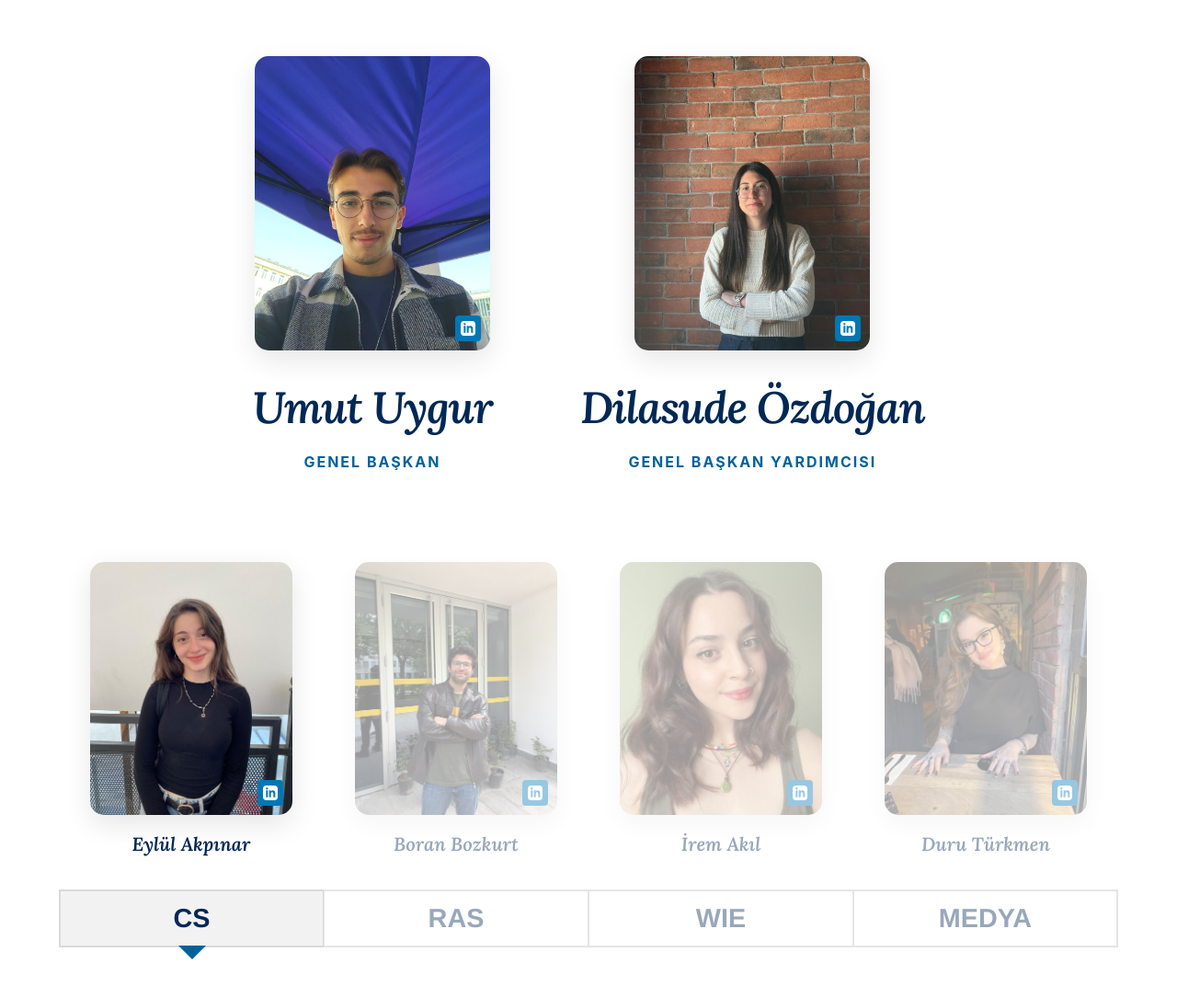
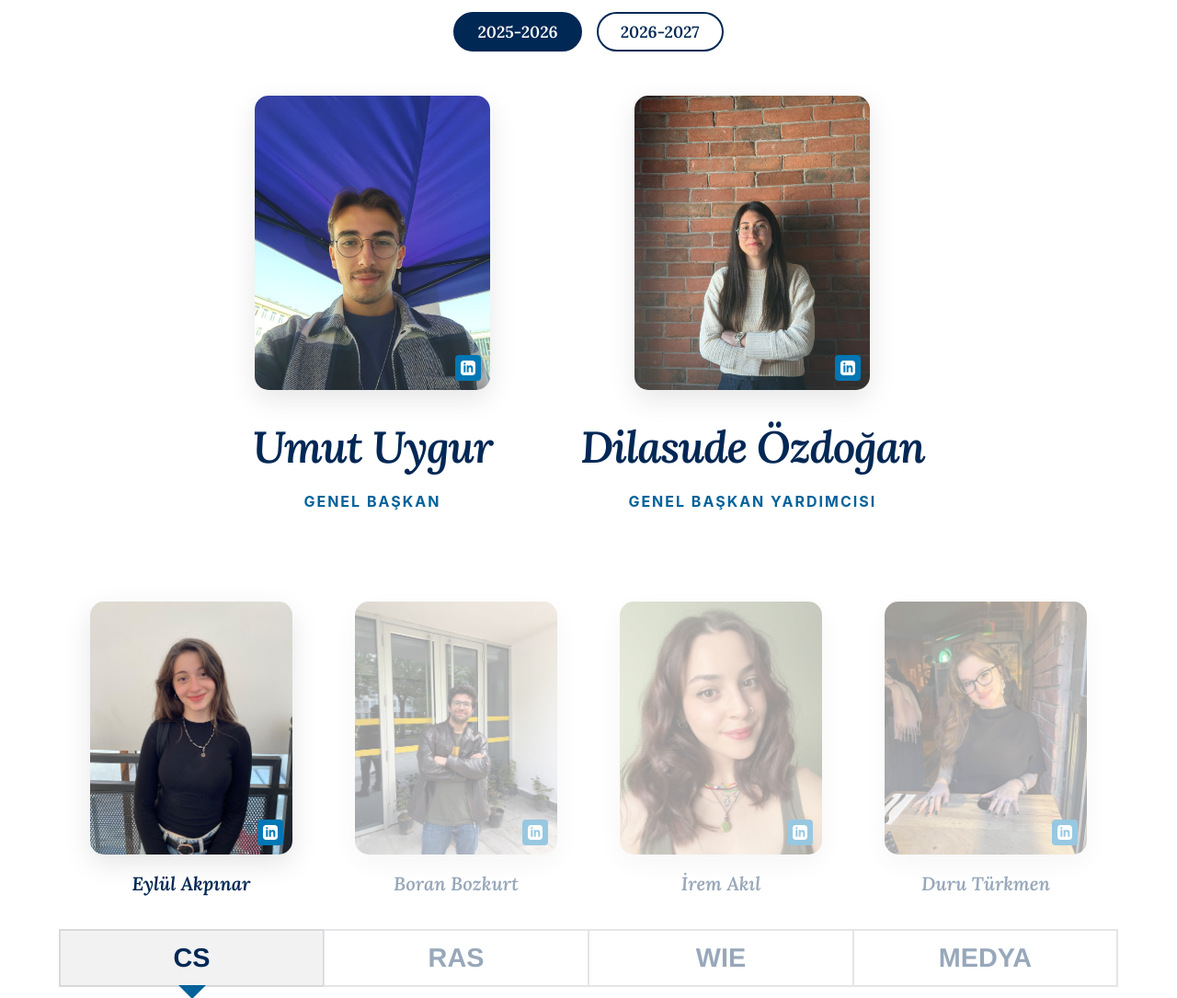
Before and after one commit to OmerHarmankayaC/IEEE-WebSite, a website: page index.html in a window 1280 px wide. Shown: the part 3979-5064 px from the top of the page at 92% size. Drawn offline with Linux system fonts and the light colour scheme.

Commit message:
feat: add year switcher component to team section and implement dynamic content loading for different academic years

```diff
--- a/assets/css/styles.css
+++ b/assets/css/styles.css
@@ -1684,3 +1684,39 @@ h1, h2, h3, h4, .huge-text {
         min-width: 0 !important;
     }
 }
+
+/* Year Switcher Styles */
+.year-switcher-container {
+    display: flex;
+    justify-content: center;
+    gap: 1rem;
+    flex-wrap: wrap;
+    margin-bottom: 3rem;
+}
+
+.year-btn {
+    background: transparent;
+    border: 2px solid var(--ted-navy);
+    color: var(--ted-navy);
+    padding: 0.5rem 1.5rem;
+    font-family: 'Lora', serif;
+    font-weight: 600;
+    font-size: 1.1rem;
+    border-radius: 50px;
+    cursor: pointer;
+    transition: all 0.3s ease;
+}
+
+.year-btn:hover {
+    background: rgba(18, 30, 48, 0.1);
+}
+
+.year-btn.active {
+    background: var(--ted-navy);
+    color: var(--white);
+}
+
+/* Fade transition for team elements */
+#presidential-office-container, .team-tabs-container, .carousels-wrapper {
+    transition: opacity 0.2s ease-in-out;
+}
--- a/assets/js/app.js
+++ b/assets/js/app.js
@@ -140,7 +140,33 @@ document.addEventListener('DOMContentLoaded', () => {
         <p class="leader-name">${name}</p>
     `;
 
-    const teamData = {
+    const allYearsData = {
+        "2025-2026": {
+            presidential: `
+                <div class="president-box">
+                    <div class="gb-avatar" style="background-image: url('assets/images/people-pictures/umut-uygur-baskan.jpg');">
+                        <a href="https://www.linkedin.com/in/umut-uygur/" target="_blank" class="member-linkedin" title="LinkedIn Profile">
+                            <svg viewBox="0 0 24 24" fill="currentColor">
+                                <path d="M19 0h-14c-2.761 0-5 2.239-5 5v14c0 2.761 2.239 5 5 5h14c2.762 0 5-2.239 5-5v-14c0-2.761-2.238-5-5-5zm-11 19h-3v-11h3v11zm-1.5-12.268c-.966 0-1.75-.79-1.75-1.764s.784-1.764 1.75-1.764 1.75.79 1.75 1.764-.783 1.764-1.75 1.764zm13.5 12.268h-3v-5.604c0-3.368-4-3.113-4 0v5.604h-3v-11h3v1.765c1.396-2.586 7-2.777 7 2.476v6.759z"/>
+                            </svg>
+                        </a>
+                    </div>
+                    <h3 class="gb-name">Umut Uygur</h3>
+                    <p class="gb-role">Genel Başkan</p>
+                </div>
+                <div class="president-box">
+                    <div class="gb-avatar" style="background-image: url('assets/images/people-pictures/dilasude-ozdogan-genel-baskan-yardimcisi.jpg');">
+                        <a href="https://www.linkedin.com/in/dilasude-%C3%B6zdo%C4%9Fan-b11b303b1/" target="_blank" class="member-linkedin" title="LinkedIn Profile">
+                            <svg viewBox="0 0 24 24" fill="currentColor">
+                                <path d="M19 0h-14c-2.761 0-5 2.239-5 5v14c0 2.761 2.239 5 5 5h14c2.762 0 5-2.239 5-5v-14c0-2.761-2.238-5-5-5zm-11 19h-3v-11h3v11zm-1.5-12.268c-.966 0-1.75-.79-1.75-1.764s.784-1.764 1.75-1.764 1.75.79 1.75 1.764-.783 1.764-1.75 1.764zm13.5 12.268h-3v-5.604c0-3.368-4-3.113-4 0v5.604h-3v-11h3v1.765c1.396-2.586 7-2.777 7 2.476v6.759z"/>
+                            </svg>
+                        </a>
+                    </div>
+                    <h3 class="gb-name">Dilasude Özdoğan</h3>
+                    <p class="gb-role">Genel Başkan Yardımcısı</p>
+                </div>
+            `,
+            teamData: {
                 "cs": {
                     leader: { name: "Eylül Akpınar", img: "assets/images/people-pictures/eylul-akpinar-cs-baskan.jpg", linkedin: "https://www.linkedin.com/in/eyl%C3%BCl-akp%C4%B1nar-887634343/" },
                     members: [
@@ -183,54 +209,95 @@ document.addEventListener('DOMContentLoaded', () => {
                         { name: "Zeynep Öztürk", role: "Tasarım Üyesi", img: "assets/images/people-pictures/zeynep-ozturk-tasarim.jpg", linkedin: "https://www.linkedin.com/in/zeynep-%C3%B6zt%C3%BCrk-9bbba7302/" }
                     ]
                 }
+            }
+        },
+        "2026-2027": {
+            presidential: `
+                <div class="president-box">
+                    <div class="gb-avatar" style="background-image: url(''); background-color: var(--ted-navy);">
+                    </div>
+                    <h3 class="gb-name">Açıklanacak</h3>
+                    <p class="gb-role">Genel Başkan</p>
+                </div>
+                <div class="president-box">
+                    <div class="gb-avatar" style="background-image: url(''); background-color: var(--ted-navy);">
+                    </div>
+                    <h3 class="gb-name">Açıklanacak</h3>
+                    <p class="gb-role">Genel Başkan Yardımcısı</p>
+                </div>
+            `,
+            teamData: {
+                "cs": { leader: { name: "Açıklanacak", img: "", linkedin: "javascript:void(0)" }, members: [] },
+                "ras": { leader: { name: "Açıklanacak", img: "", linkedin: "javascript:void(0)" }, members: [] },
+                "wie": { leader: { name: "Açıklanacak", img: "", linkedin: "javascript:void(0)" }, members: [] },
+                "medya": { leader: { name: "Açıklanacak", img: "", linkedin: "javascript:void(0)" }, members: [] }
+            }
+        }
     };
+
+    const loadTeamForYear = (year) => {
+        const yearData = allYearsData[year];
+        if (!yearData) return;
 
         // Populate Presidential Duo
         const presOffice = document.getElementById('presidential-office-container');
-    if(presOffice) {
-        presOffice.innerHTML = `
-            <div class="president-box">
-                <div class="gb-avatar" style="background-image: url('assets/images/people-pictures/umut-uygur-baskan.jpg');">
-                    <a href="https://www.linkedin.com/in/umut-uygur/" target="_blank" class="member-linkedin" title="LinkedIn Profile">
-                        <svg viewBox="0 0 24 24" fill="currentColor">
-                            <path d="M19 0h-14c-2.761 0-5 2.239-5 5v14c0 2.761 2.239 5 5 5h14c2.762 0 5-2.239 5-5v-14c0-2.761-2.238-5-5-5zm-11 19h-3v-11h3v11zm-1.5-12.268c-.966 0-1.75-.79-1.75-1.764s.784-1.764 1.75-1.764 1.75.79 1.75 1.764-.783 1.764-1.75 1.764zm13.5 12.268h-3v-5.604c0-3.368-4-3.113-4 0v5.604h-3v-11h3v1.765c1.396-2.586 7-2.777 7 2.476v6.759z"/>
-                        </svg>
-                    </a>
-                </div>
-                <h3 class="gb-name">Umut Uygur</h3>
-                <p class="gb-role">Genel Başkan</p>
-            </div>
-            <div class="president-box">
-                <div class="gb-avatar" style="background-image: url('assets/images/people-pictures/dilasude-ozdogan-genel-baskan-yardimcisi.jpg');">
-                    <a href="https://www.linkedin.com/in/dilasude-%C3%B6zdo%C4%9Fan-b11b303b1/" target="_blank" class="member-linkedin" title="LinkedIn Profile">
-                        <svg viewBox="0 0 24 24" fill="currentColor">
-                            <path d="M19 0h-14c-2.761 0-5 2.239-5 5v14c0 2.761 2.239 5 5 5h14c2.762 0 5-2.239 5-5v-14c0-2.761-2.238-5-5-5zm-11 19h-3v-11h3v11zm-1.5-12.268c-.966 0-1.75-.79-1.75-1.764s.784-1.764 1.75-1.764 1.75.79 1.75 1.764-.783 1.764-1.75 1.764zm13.5 12.268h-3v-5.604c0-3.368-4-3.113-4 0v5.604h-3v-11h3v1.765c1.396-2.586 7-2.777 7 2.476v6.759z"/>
-                        </svg>
-                    </a>
-                </div>
-                <h3 class="gb-name">Dilasude Özdoğan</h3>
-                <p class="gb-role">Genel Başkan Yardımcısı</p>
-            </div>
-        `;
+        if (presOffice) {
+            presOffice.innerHTML = yearData.presidential;
         }
 
         // Populate Leaders and Carousels
-    Object.keys(teamData).forEach(key => {
-        const data = teamData[key];
+        Object.keys(yearData.teamData).forEach(key => {
+            const data = yearData.teamData[key];
 
             // Leader
             const leaderEl = document.getElementById(`${key}-leader`);
-        if(leaderEl) leaderEl.innerHTML = generateLeaderHTML(data.leader.name, data.leader.img, data.leader.linkedin);
+            if (leaderEl) {
+                leaderEl.innerHTML = generateLeaderHTML(data.leader.name, data.leader.img, data.leader.linkedin);
+            }
 
             // Carousel
             const carouselEl = document.getElementById(`${key}-board`);
-        if(carouselEl) {
+            if (carouselEl) {
                 let html = "";
+                if (data.members.length > 0) {
                     [...data.members].sort((a, b) => a.name.localeCompare(b.name, 'tr')).forEach(m => {
                         html += generateCollinsCarouselCard(m.name, m.img, m.linkedin);
                     });
+                } else {
+                    // Add some placeholder cards
+                    html += generateCollinsCarouselCard("Açıklanacak", "", "javascript:void(0)");
+                    html += generateCollinsCarouselCard("Açıklanacak", "", "javascript:void(0)");
+                    html += generateCollinsCarouselCard("Açıklanacak", "", "javascript:void(0)");
+                }
                 carouselEl.innerHTML = html;
             }
+        });
+
+        // Re-check navigation buttons for team carousel
+        if (typeof toggleTeamBtnVisibility === 'function') {
+            setTimeout(toggleTeamBtnVisibility, 50);
+        }
+    };
+
+    // Initial load
+    loadTeamForYear('2025-2026');
+
+    // Year Switcher Logic
+    const yearBtns = document.querySelectorAll('.year-btn');
+    yearBtns.forEach(btn => {
+        btn.addEventListener('click', () => {
+            yearBtns.forEach(b => b.classList.remove('active'));
+            btn.classList.add('active');
+            const selectedYear = btn.getAttribute('data-year');
+
+            const teamContentContainers = document.querySelectorAll('#presidential-office-container, .team-tabs-container, .carousels-wrapper');
+            teamContentContainers.forEach(el => el.style.opacity = '0');
+
+            setTimeout(() => {
+                loadTeamForYear(selectedYear);
+                teamContentContainers.forEach(el => el.style.opacity = '1');
+            }, 200);
+        });
     });
 
     // 3. Instagram Feed Loader
--- a/index.html
+++ b/index.html
@@ -245,7 +245,12 @@
         <!-- Board of Directors Section -->
         <section id="team" class="team-section">
             <div class="container text-center">
-                <h2 class="section-title reveal dark-text" style="margin-bottom:4rem;">Yönetim Kurulu</h2>
+                <h2 class="section-title reveal dark-text" style="margin-bottom:1rem;">Yönetim Kurulu</h2>
+
+                <div class="year-switcher-container reveal" style="margin-bottom: 3rem; display: flex; justify-content: center; gap: 1rem; flex-wrap: wrap;">
+                    <button class="year-btn active" data-year="2025-2026">2025-2026</button>
+                    <button class="year-btn" data-year="2026-2027">2026-2027</button>
+                </div>
 
                 <!-- Presidential Office (President & VP) -->
                 <div class="presidential-office reveal" id="presidential-office-container">
```
Lines whose indentation alone changed are shown as unchanged.
